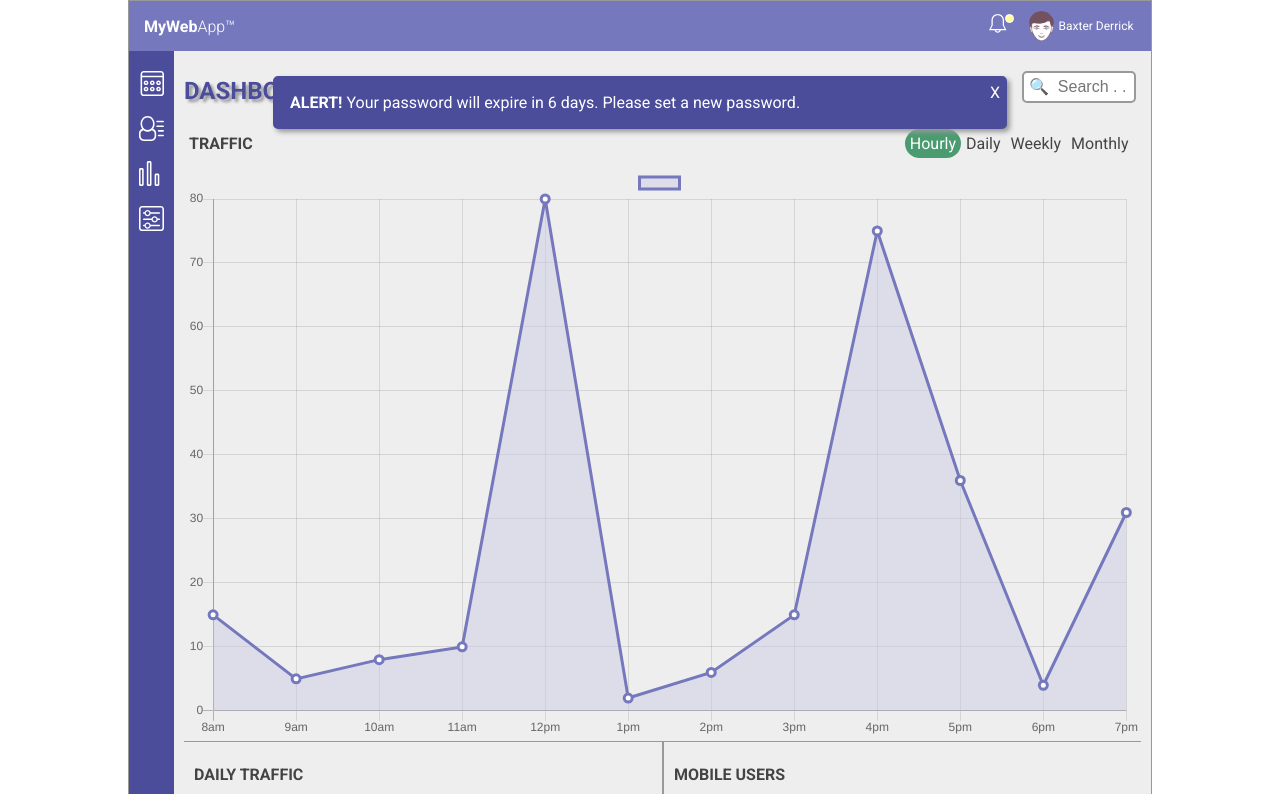
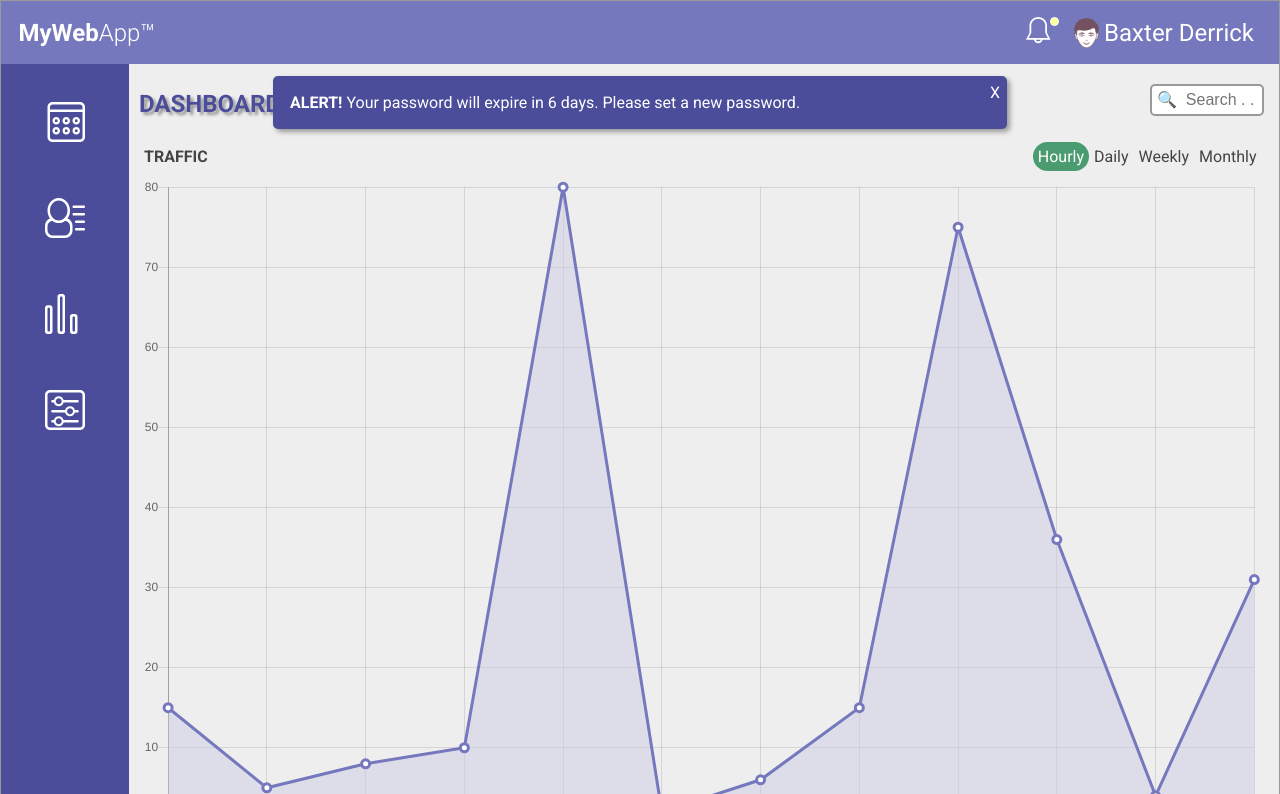
Before and after one commit to sheryldarroch/Web-App-Project, a plain HTML site: page index.html in a window 1280 px wide. Shown: the top 794 px of the page. Drawn offline with nearby package versions, Linux system fonts and the light colour scheme.

Commit message:
remove bar from top of charts, increase max-width of body, and hide alert dot when notifications have been closed

```diff
--- a/css/styles.css
+++ b/css/styles.css
@@ -3,7 +3,7 @@ body {
   font-family: 'Roboto', sans-serif;
   color: #444;
   width: 100%;
-  max-width: 64em;
+  max-width: 100em;
   margin: 0 auto;
   border: solid 0.063em #999;
   position: relative;
@@ -86,7 +86,7 @@ body {
   position: relative;
 }
 
-.bell:before {
+.alert-indicator {
   content: "";
   width: 0.438em;
   height: 0.438em;
@@ -166,7 +166,8 @@ body {
 #settings {
   width: 1.563em;
   height: 1.563em;
-  margin: 0.625em 0.313em;
+  padding: 0.625em 0.313em;
+  border-radius: 0.25em;
   cursor: pointer;
   transition: all .75s ease-out;
 }
@@ -179,8 +180,9 @@ body {
 #visits:focus,
 #settings:hover,
 #settings:focus {
-  transform: scale(1.3);
+  background-color: #7578bd;
 }
+
 
 /**** Main Container****/
 
@@ -724,6 +726,33 @@ input:checked + .slider:after {
     max-width: 43.75em;
   }
 
+  #app-name,
+  #profile-name {
+    font-size: 1.5em;
+  }
+
+  #bell {
+    width: 1.75em;
+    height: 1.75em;
+  }
+
+  .main-nav {
+    max-width: 8em;
+  }
+
+  #dashboard,
+  #members,
+  #visits,
+  #settings {
+    width: 2.5em;
+    height: 2.5em;
+    padding: 1.75em;
+    border-radius: 0.625em;
+  }
+  .main {
+    max-width: 92em;
+  }
+
 /****Social Stats****/
 
   .social-stats-rec {
--- a/index.html
+++ b/index.html
@@ -16,6 +16,7 @@
 
         <div id="app-name"><span id="app-name-1">MyWeb</span><span id="app-name-2">App&trade;</span></div>
         <div class="bell">
+          <div class="alert-indicator"></div>
           <svg id="bell"version="1.1" id="Layer_1" xmlns="http://www.w3.org/2000/svg" xmlns:xlink="http://www.w3.org/1999/xlink" x="0px" y="0px"
            viewBox="0 0 32 32" style="enable-background:new 0 0 32 32;" xml:space="preserve">
           <style type="text/css">
@@ -46,7 +47,7 @@
       <nav class="main-nav" role="navigation">
         <ul class="nav flex">
           <li id="dashboard">
-            <a href="index.html">
+            <a href="#">
               <svg version="1.1" id="Line_2" xmlns="http://www.w3.org/2000/svg" xmlns:xlink="http://www.w3.org/1999/xlink" x="0px" y="0px"
        viewBox="0 0 32 32" style="enable-background:new 0 0 32 32;" xml:space="preserve">
               <style type="text/css">
@@ -69,7 +70,7 @@
           </li>
 
           <li id="members">
-            <a href="index.html">
+            <a href="#">
               <svg version="1.1" id="Line_5" xmlns="http://www.w3.org/2000/svg" xmlns:xlink="http://www.w3.org/1999/xlink" x="0px" y="0px"
        viewBox="0 0 32 32" style="enable-background:new 0 0 32 32;" xml:space="preserve">
               <style type="text/css">
@@ -92,7 +93,7 @@
           </li>
 
           <li id="visits">
-            <a href="index.html">
+            <a href="#">
               <svg version="1.1" id="Line_12" xmlns="http://www.w3.org/2000/svg" xmlns:xlink="http://www.w3.org/1999/xlink" x="0px" y="0px"
                  viewBox="0 0 32 32" style="enable-background:new 0 0 32 32;" xml:space="preserve">
               <style type="text/css">
@@ -113,7 +114,7 @@
           </li>
 
           <li id="settings">
-            <a href="index.html">
+            <a href="#">
               <svg version="1.1" id="Line_6" xmlns="http://www.w3.org/2000/svg" xmlns:xlink="http://www.w3.org/1999/xlink" x="0px" y="0px"
                  viewBox="0 0 32 32" style="enable-background:new 0 0 32 32;" xml:space="preserve">
               <style type="text/css">
--- a/js/script.js
+++ b/js/script.js
@@ -32,6 +32,7 @@ $('#alert-bell-1').click(()=>{
  $('#alert-bell-1').hide();
  if( $('#alert-bell-2').is(':hidden') && $('#alert-bell-1').is(':hidden') ) {
     $('.alert-bell').hide();
+    $('.alert-indicator').hide();
   }
 });
 
@@ -40,6 +41,7 @@ $('#alert-bell-2').click(()=>{
  $('#alert-bell-2').hide();
  if( $('#alert-bell-1').is(':hidden') && $('#alert-bell-2').is(':hidden') ) {
     $('.alert-bell').hide();
+    $('.alert-indicator').hide();
   }
 });
 
@@ -68,6 +70,11 @@ data: {
         }
     ]
 },
+options: {
+  legend: {
+    display: false
+  }
+}
 }); //end Hourly Traffic Chart
 
 //Daily Traffic Chart
@@ -93,6 +100,11 @@ data: {
         }
     ]
 },
+options: {
+  legend: {
+    display: false
+  }
+}
 }); //end Daily Traffic Chart
 
 //Weekly Traffic Chart
@@ -118,6 +130,11 @@ data: {
         }
     ]
 },
+options: {
+  legend: {
+    display: false
+  }
+}
 }); //end Weekly Traffic Chart
 
 // Monthly Traffic Chart
@@ -143,6 +160,11 @@ data: {
         }
     ]
 },
+options: {
+  legend: {
+    display: false
+  }
+}
 }); //end Monthly Traffic Chart
 
 //Show the Hourly Traffic Chart and hide the other 3
@@ -214,7 +236,12 @@ data: {
       hoverBackgroundColor: 'rgb(75,77,155)'
     }
   ]
- }
+ },
+options: {
+  legend: {
+    display: false
+  }
+}
 }); //end Daily Traffic Bar Chart
 
 //Mobile Users Donut Chart
@@ -443,22 +470,3 @@ window.onload = ()=> {
       localStorage.removeItem('timezone');
    });
 }; //end window.onload
-
-
-
- //AJAX Social Stats Widget
-//    const socialStatsJSON = "../data/social_stats.json";
-//    function displaySocialStats(data) {
-//      let socialStats = '<ul class="social-stats">';
-//      $.each(data,function(index,app) {
-//          socialStats += '<li>';
-//          socialStats += '<img class="social-img" src="' + app.icon + '" alt="social media icon">';
-//          socialStats += '<span class="social-title">' + app.name + '</span>';
-//          socialStats += '<span class="social-number">' + app.stat + '</span>';
-//          socialStats += '</li>';
-//      });
-//      socialStats += '</ul>';
-//      $('#social-stats').html(socialStats);
-//    }
-//    $.getJSON(socialStatsJSON, displaySocialStats);
-   //end Social Stats Widget
```
